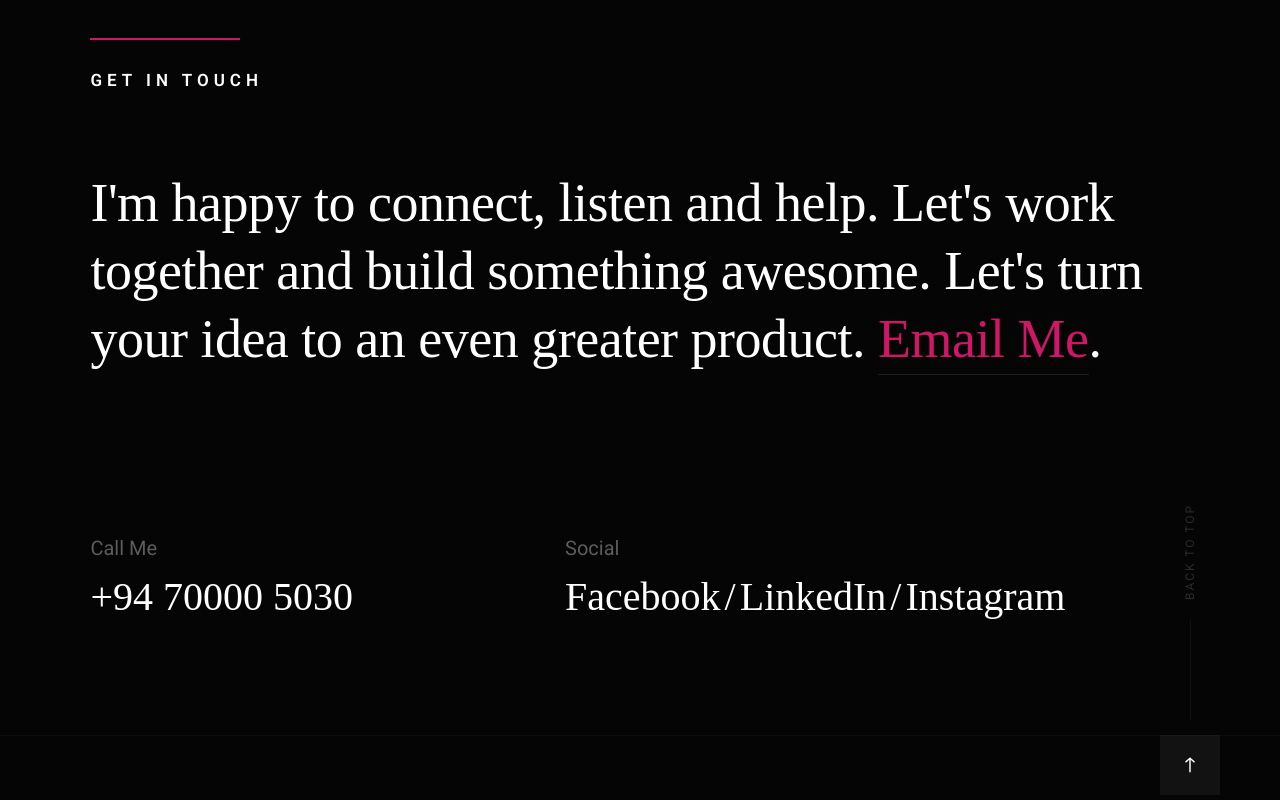
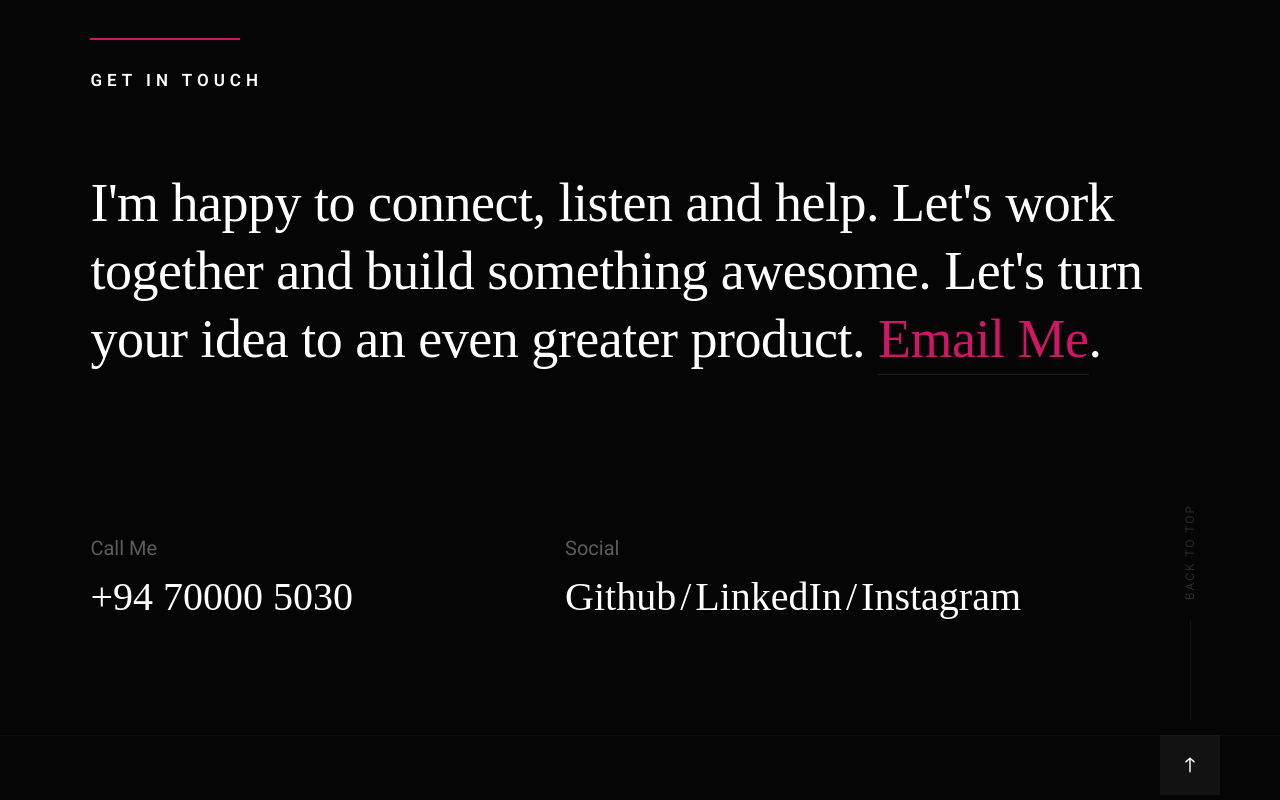
Before and after one commit to fancypants119/abdulmaajid.github.io, a plain HTML site: page index.html in a window 1280 px wide. Shown: the part 9279-10079 px from the top of the page. Drawn offline with Linux system fonts and the light colour scheme; a web font is replaced by a local one.

Commit message:
replaced facebook with github

```diff
--- a/index.html
+++ b/index.html
@@ -651,7 +651,7 @@
             <div class="column large-7 medium-full contact-social">
                 <h4>Social</h4>
                 <ul>
-                    <li><a href="https://www.facebook.com/abdul.maajid.7731/" title="Facebook">Facebook</a></li>
+                    <li><a href="https://github.com/fancypants119" title="Github">Github</a></li>
                     <li><a href="https://www.linkedin.com/in/abdul-maajid/" title="LinkedIn">LinkedIn</a></li>
                     <li><a href="https://www.instagram.com/fancypants119/" title="Instagram">Instagram</a></li>
                 </ul>
```
